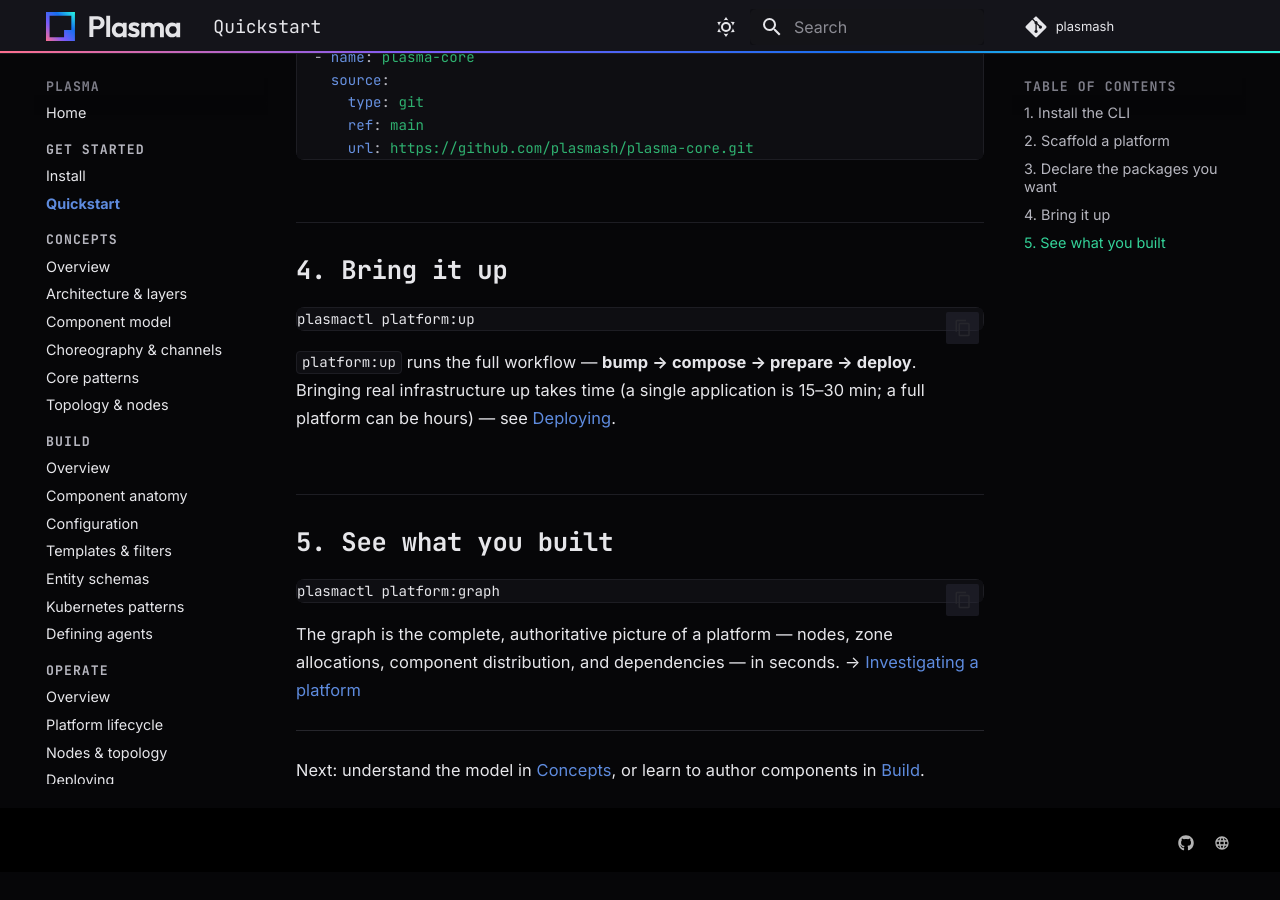
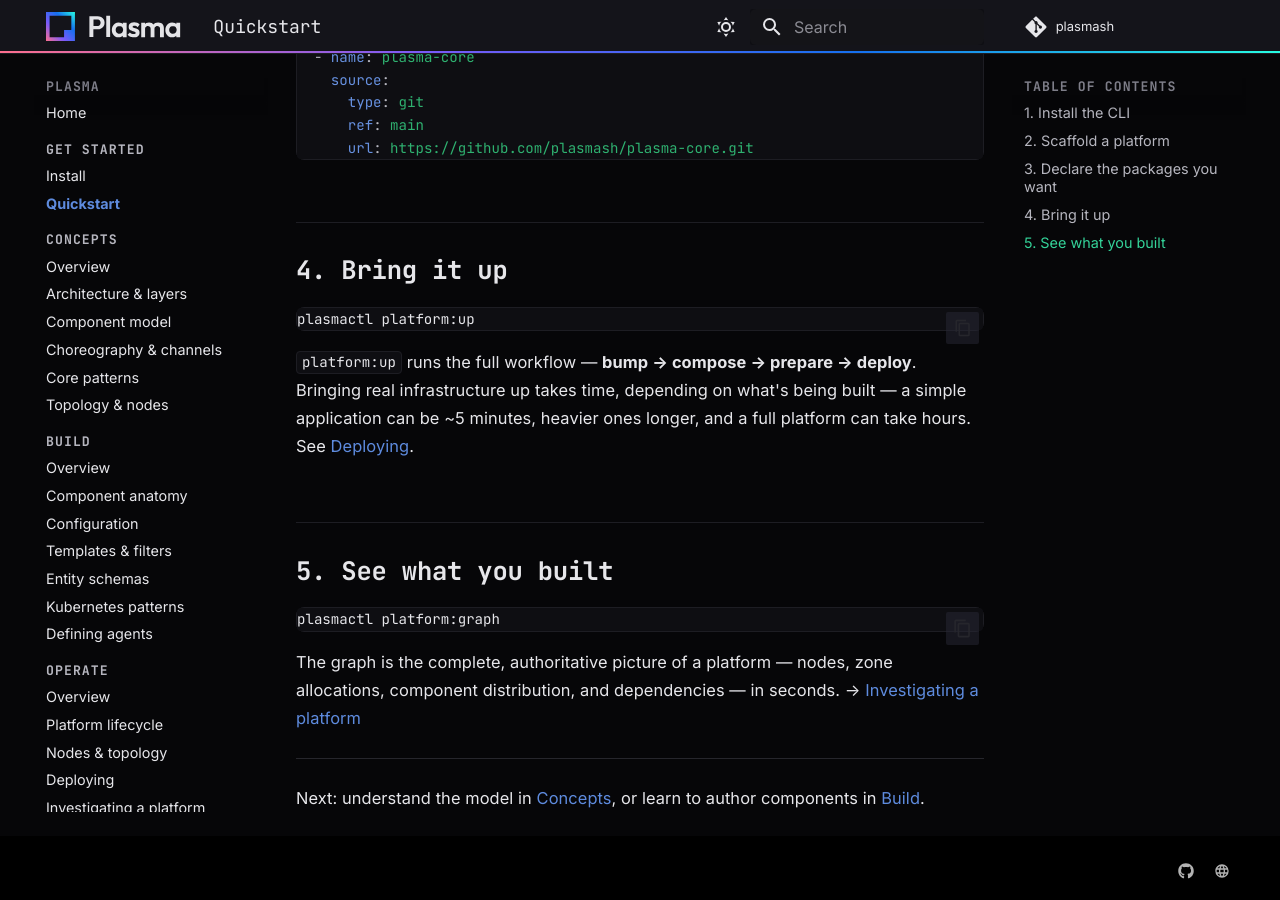
Before and after one commit to plasmash/docs, an MkDocs documentation site: the page built from docs/quickstart.md, in a window 1280 px wide and 900 px high, scrolled down 920 px. Built offline with MkDocs 1.6.1 and Material for MkDocs 9.7.7, drawn with Linux system fonts in a browser that asks for light colours; before the commit the page ends 1792 px from its top, so only the background shows below that.

Commit message:
docs: realistic deploy-time estimate in quickstart
A simple application (e.g. the landing) is ~5 min, not 15-30; heavier
apps longer, full platform hours.

````diff
--- a/docs/quickstart.md
+++ b/docs/quickstart.md
@@ -38,7 +38,7 @@ dependencies:
 plasmactl platform:up
 ```
 
-`platform:up` runs the full workflow — **bump → compose → prepare → deploy**. Bringing real infrastructure up takes time (a single application is 15–30 min; a full platform can be hours) — see [Deploying](operate/deploying.md).
+`platform:up` runs the full workflow — **bump → compose → prepare → deploy**. Bringing real infrastructure up takes time, depending on what's being built — a simple application can be ~5 minutes, heavier ones longer, and a full platform can take hours. See [Deploying](operate/deploying.md).
 
 ## 5. See what you built
 
````
